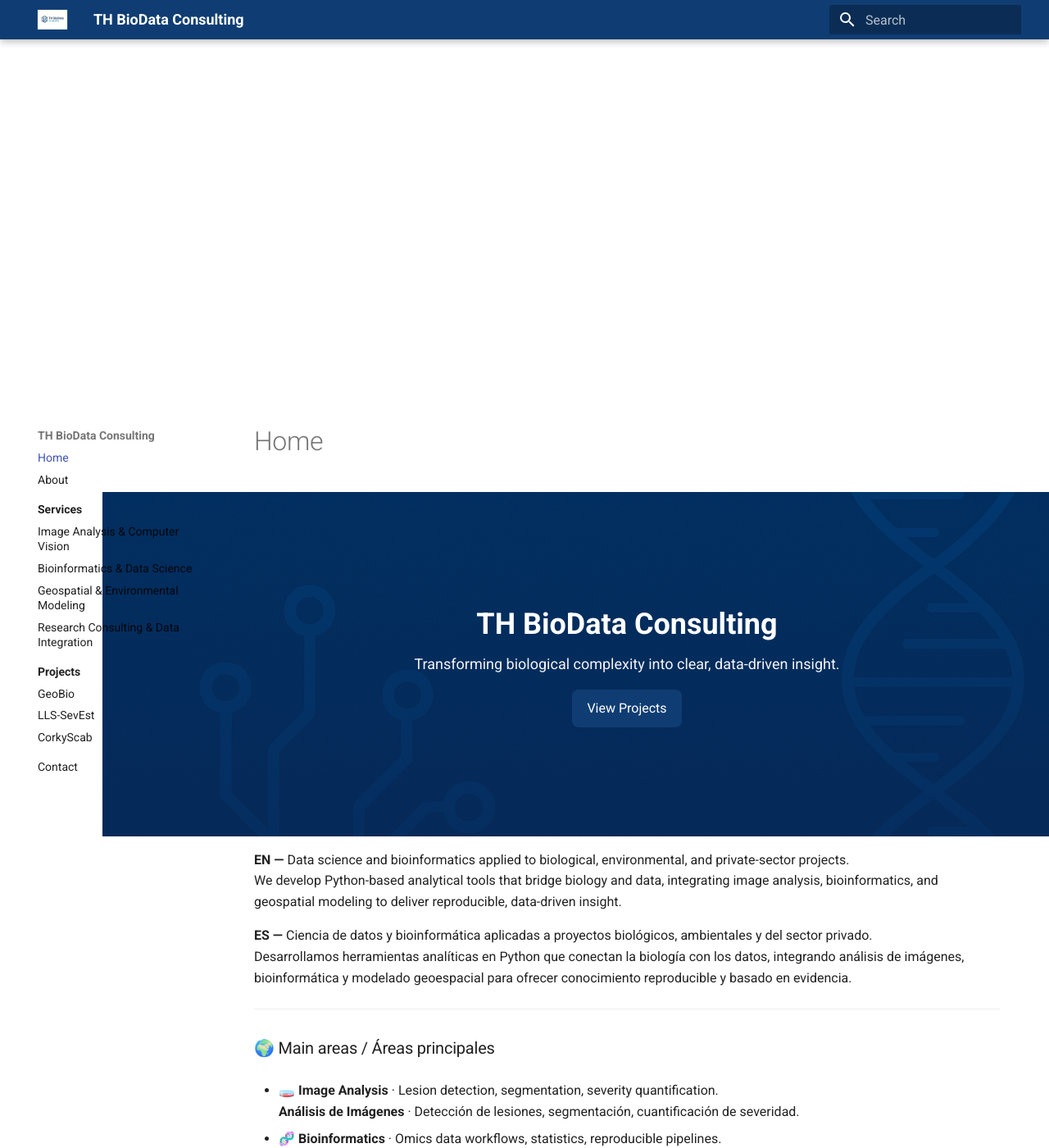
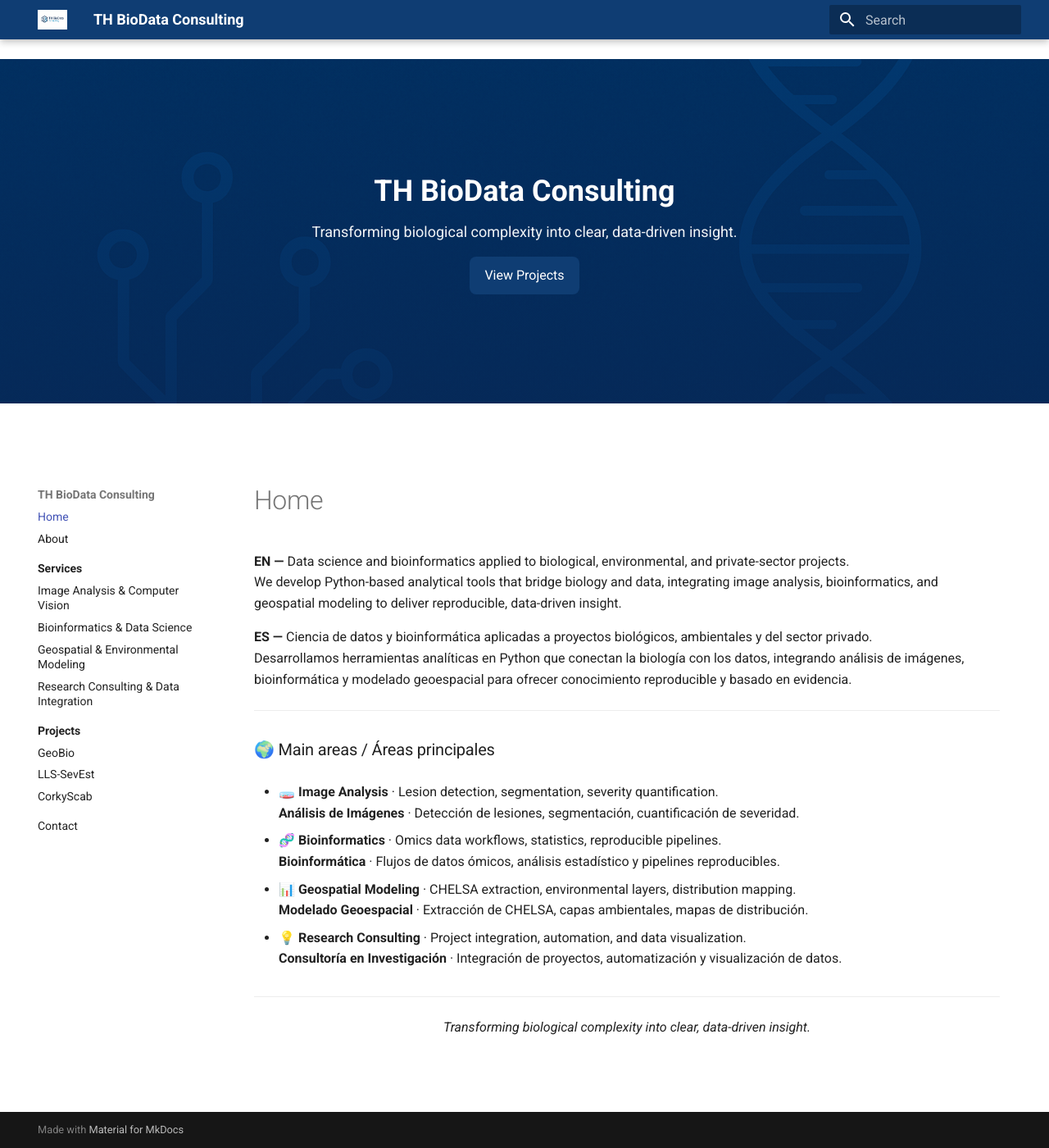
Before and after one commit to TH-BioData/th-biodata.github.io, an MkDocs documentation site: the page built from docs/index.md, in a window 1280 px wide and 1400 px high. Shown: the whole window at 82% size. Built offline with MkDocs 1.6.1 and Material for MkDocs 9.7.7, drawn with Linux system fonts in a browser that asks for light colours.

Commit message:
Update extra.css

```diff
--- a/docs/styles/extra.css
+++ b/docs/styles/extra.css
@@ -1,50 +1,53 @@
 /* ============================================================
-   TH BioData Consulting — Custom Styles (estable, scroll normal)
+   TH BioData Consulting — Custom Styles (versión estable)
    ============================================================ */
 
-/* --- Contenido centrado --- */
+/* --- Ajustes generales de contenido --- */
 .md-content {
   max-width: 950px;
   margin: 0 auto;
 }
 
-/* --- Barra superior azul corporativo --- */
-.md-header, .md-tabs {
+/* ===== TOP BAR (azul corporativo fijo) ===== */
+.md-header,
+.md-tabs {
   background-color: #0F3D73 !important;
-  z-index: 10;
+  z-index: 10; /* por encima del hero */
 }
 
-/* --- Variables de alturas --- */
-:root{
-  --th-hero-height: 420px;      /* alto hero desktop */
-  --th-hero-height-sm: 300px;   /* alto hero móvil   */
-  --md-header-h: var(--md-header-height, 3.6rem);
+/* ===== Variables para alto del hero ===== */
+:root {
+  --th-hero-height: 420px;          /* alto del hero en desktop */
+  --th-hero-height-sm: 300px;       /* alto del hero en móvil   */
+  --md-header-h: var(--md-header-height, 3.6rem); /* alto header Material */
 }
 
 /* ============================================================
-   HERO full-bleed (en el flujo, con scroll normal)
+   HERO full-width (debajo del header)
    ============================================================ */
-.hero{
-  position: relative;                 /* en el flujo normal */
-  margin-left: calc(50% - 50vw);      /* full-bleed */
-  margin-right: calc(50% - 50vw);
+
+/* Solo en páginas que tienen .hero */
+body:has(.hero) .hero {
+  position: fixed;                       /* fuera del flujo del layout */
+  top: var(--md-header-h);               /* inmediatamente bajo el header */
+  left: 50%;
+  transform: translateX(-50%);
+  width: 100vw;                          /* a todo lo ancho de la ventana */
+  margin: 0;
   border-radius: 0;
   overflow: hidden;
-  z-index: 0;
-  opacity: 1 !important;
-  transform: none !important;
-  transition: none !important;
+  z-index: 4;                            /* por debajo del header */
 }
 
-.hero__bg{
+body:has(.hero) .hero__bg {
   height: var(--th-hero-height);
-  background-image: url('../assets/hero.jpg?v=7'); /* rompe caché */
+  background-image: url('../assets/hero.jpg?v=5'); /* rompe caché */
   background-size: cover;
   background-position: center;
   background-repeat: no-repeat;
 }
 
-.hero__content{
+.hero__content {
   position: absolute;
   inset: 0;
   display: flex;
@@ -55,79 +58,107 @@
   color: #fff;
 }
 
-.hero__title{ font-size:36px; font-weight:700; margin-bottom:6px; }
-.hero__tag{ font-size:18px; opacity:.95; }
-.hero__cta{
-  display:inline-block; margin-top:16px; padding:10px 18px;
-  background:#0F3D73; border-radius:8px; color:#fff !important; text-decoration:none;
+.hero__title { font-size: 36px; font-weight: 700; margin-bottom: 6px; }
+.hero__tag   { font-size: 18px; opacity: .95; }
+.hero__cta   {
+  display: inline-block; margin-top: 16px; padding: 10px 18px;
+  background: #0F3D73; border-radius: 8px; color: #fff !important; text-decoration: none;
+}
+
+/* Empujar TODO el contenido (incluye sidebar) por debajo del hero */
+body:has(.hero) .md-main {
+  padding-top: calc(var(--md-header-h) + var(--th-hero-height)) !important;
+  position: relative;
+  z-index: 1;
 }
 
 /* ============================================================
-   Desplazar el LAYOUT cuando existe un hero
-   (aplica a contenido + sidebars)
+   GRID CARDS (tarjetas de proyectos/servicios)
    ============================================================ */
-body:has(.hero) .md-main__inner{
-  padding-top: var(--th-hero-height) !important;
+.grid.cards {
+  display: grid;
+  grid-template-columns: repeat(auto-fit, minmax(220px, 1fr));
+  gap: 16px;
 }
 
-/* Sidebars: siempre por debajo del header, fondo blanco */
-.md-sidebar--primary,
-.md-sidebar--secondary{
-  position: sticky;
-  top: var(--md-header-h);
-  z-index: 2;
+.grid.cards > * {
+  border: 1px solid #e5e7eb;
+  border-radius: 12px;
+  padding: 16px;
   background: #fff;
-  box-shadow: none;
+  box-shadow: 0 2px 6px rgba(0,0,0,0.05);
+  transition: transform 0.2s ease, box-shadow 0.2s ease;
+}
+
+.grid.cards > *:hover {
+  transform: translateY(-3px);
+  box-shadow: 0 6px 12px rgba(0,0,0,0.08);
 }
 
 /* ============================================================
-   Tarjetas (projects/services)
+   BANNERS (ajuste simple)
    ============================================================ */
-.grid.cards{
-  display:grid;
-  grid-template-columns:repeat(auto-fit, minmax(220px,1fr));
-  gap:16px;
-}
-.grid.cards > *{
-  border:1px solid #e5e7eb;
-  border-radius:12px;
-  padding:16px;
-  background:#fff;
-  box-shadow:0 2px 6px rgba(0,0,0,.05);
-  transition:transform .2s ease, box-shadow .2s ease;
-}
-.grid.cards > *:hover{
-  transform:translateY(-3px);
-  box-shadow:0 6px 12px rgba(0,0,0,.08);
+.banner {
+  display: block;
+  width: 100%;
+  height: 220px;
+  object-fit: cover;
+  object-position: center 45%;
+  border-radius: 0;
+  margin: 0 auto 24px auto;
+  box-shadow: 0 2px 8px rgba(0,0,0,0.08);
 }
 
 /* ============================================================
-   Banners simples (para páginas con banner, no hero)
+   Responsivo
    ============================================================ */
-.banner{
-  display:block;
-  width:100%;
-  height:220px;
-  object-fit:cover;
-  object-position:center 45%;
-  border-radius:0;
-  margin:0 auto 24px auto;
-  box-shadow:0 2px 8px rgba(0,0,0,.08);
+@media (max-width: 768px) {
+  body:has(.hero) .hero__bg {
+    height: var(--th-hero-height-sm);
+  }
+  body:has(.hero) .md-main {
+    padding-top: calc(var(--md-header-h) + var(--th-hero-height-sm)) !important;
+  }
+
+  .banner {
+    height: 160px;
+    object-position: center 40%;
+  }
 }
 
 /* ============================================================
-   Responsive
+   HERO CON EFECTO DE DESVANECIMIENTO AL HACER SCROLL
    ============================================================ */
-@media (max-width:768px){
-  .hero__bg{ height: var(--th-hero-height-sm); }
-  body:has(.hero) .md-main__inner{
-    padding-top: var(--th-hero-height-sm) !important;
-  }
-  .banner{
-    height:160px;
-    object-position:center 40%;
-  }
+
+/* transición suave */
+.hero {
+  transition: opacity 0.6s ease, transform 0.6s ease;
 }
 
-/* Evita scroll horizontal por el full-bleed */
-html, body{ overflow-x:hidden; }
+/* Estado visible inicial */
+body:not(.scrolled) .hero {
+  opacity: 1;
+  transform: translateY(0);
+}
+
+/* Estado al hacer scroll */
+body.scrolled .hero {
+  opacity: 0;
+  transform: translateY(-80px);
+  pointer-events: none; /* evita que bloquee clics */
+}
+
+/* === Fix: hero centrado de borde a borde, sin desplazamiento === */
+body:has(.hero) .hero {
+  position: fixed;
+  top: var(--md-header-h);  /* debajo del header */
+  left: 0;
+  right: 0;
+  width: 100%;              /* evita 100vw (causa corrimiento) */
+  margin: 0;
+  transform: none;          /* quita translateX(-50%) */
+  z-index: 4;
+}
+
+/* Evita scroll horizontal accidental por diferencias entre vw y layout */
+html, body { overflow-x: hidden; }
```
